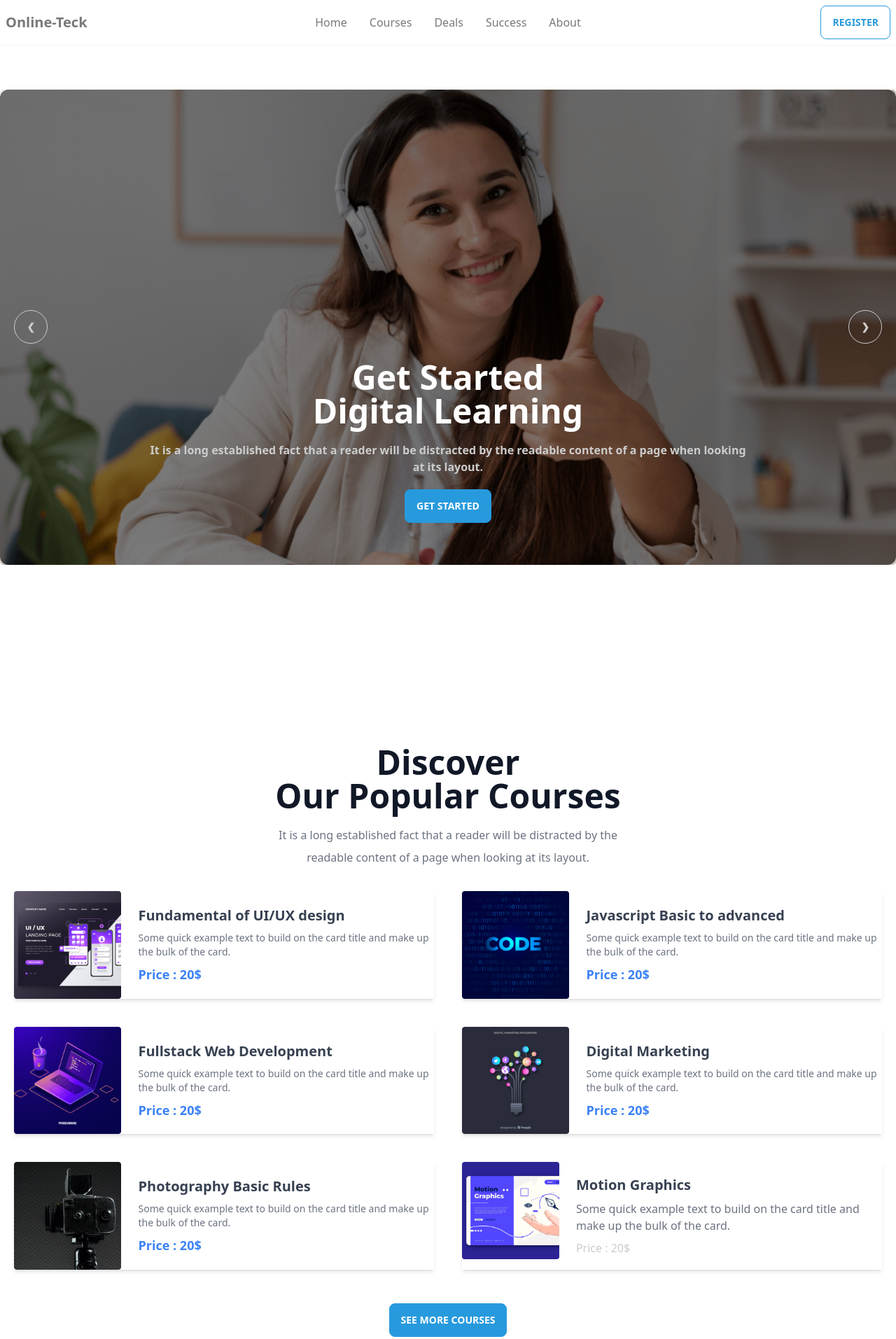
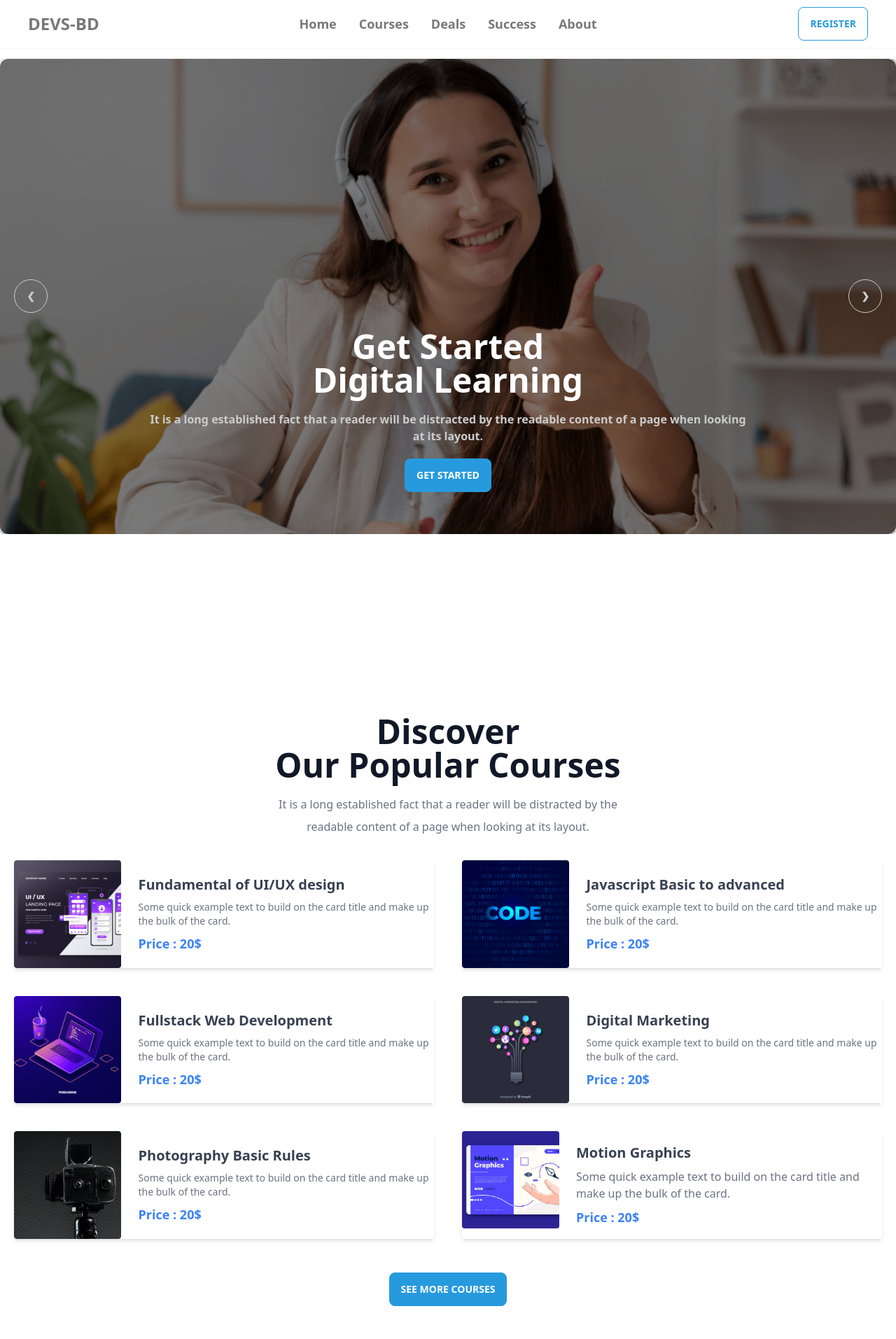
Before and after one commit to MehediAhsan/online-tech, a website: page index.html in a window 1280 px wide. Shown: the top 1913 px of the page at 70% size. Drawn offline with Linux system fonts and the light colour scheme.

Commit message:
bugs fixed

```diff
--- a/index.html
+++ b/index.html
@@ -12,12 +12,12 @@
     ></script>
   </head>
   <body>
-    <div class="navbar bg-base-100 text-accent mb-16 shadow-sm">
+    <div class="container sm:px-10 mx-auto navbar bg-base-100 text-accent mb-4 shadow-sm">
       <div class="navbar-start">
-        <a class="normal-case text-xl font-semibold">Online-Teck</a>
+        <a class="normal-case text-2xl font-semibold">DEVS-BD</a>
       </div>
       <div class="navbar-center hidden lg:flex">
-        <ul class="menu menu-horizontal p-0">
+        <ul class="menu menu-horizontal p-0 text-lg font-semibold">
           <li><a href="#">Home</a></li>
           <li><a href="#">Courses</a></li>
           <li><a href="#">Deals</a></li>
@@ -28,6 +28,7 @@
       <div class="navbar-end">
         <a class="btn btn-outline text-primary hover:bg-blue-400 hover:text-white">Register</a>
       </div>
+      <!-- dropdown section start -->
       <div class="dropdown dropdown-end">
         <label tabindex="0" class="btn btn-ghost lg:hidden">
           <svg
@@ -303,10 +304,10 @@
           </div>
           <div class="flex flex-col justify-center">
             <h1 class="text-xl font-semibold text-gray-700">Motion Graphics</h1>
-            <psm class="text-base py-2 text-gray-500">
+            <p class="text-base py-2 text-gray-500">
               Some quick example text to build on the card title and make up the
               bulk of the card.
-            </psm           <h3 class="text-lg font-semibold text-blue-500">Price : 20$</h3>
+            </p >          <h3 class="text-lg font-semibold text-blue-500">Price : 20$</h3>
           </div>
         </div>
       </div>
@@ -352,18 +353,18 @@
       </div>
     </div>
     <div
-      class="container my-10 flex flex-col justify-center items-center mx-auto bg-blue-500 sm:rounded h-56 md:h-80 gap-3"
-    >
+    class="container sm:px-10 my-10 flex flex-col md:flex-row justify-center md:justify-evenly  items-center mx-auto bg-blue-500 sm:rounded h-56 md:h-80 gap-3"
+  ><div>
     <h1 class="text-2xl lg:text-5xl font-semibold leading-10 text-white">
       Ready to join
     </h1>
     <p
-        class="text-sm leading-normal text-center text-white mx-auto py-4 max-w-lg"
+      class="text-sm leading-normal md:text-left text-center text-white mx-auto py-4 max-w-lg"
     >
       It is a long established fact that a reader will be distracted by the
       readable content of a page when looking at its layout.
     </p>
-
+  </div>
     <label
       for="my-modal"
       class="btn btn-primary text-base bg-white font-semibold text-center hover:text-white text-blue-500 w-max"
```
Also changed, not shown: output.css. Lines whose indentation alone changed are shown as unchanged.
